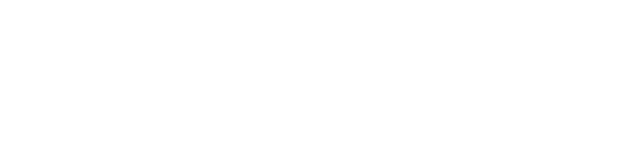
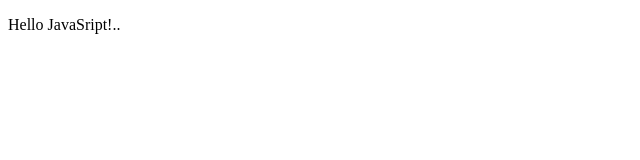
Before and after one commit to suraj59357/Project2, a plain HTML site: page index.html in a window 1280 px wide. Shown: the whole page, without its empty margins (0-640 px from the left). Drawn offline with Linux system fonts and the light colour scheme.

Commit message:
Changed something

```diff
--- a/index.html
+++ b/index.html
@@ -6,6 +6,6 @@
     <title>Sample Code </title>
 </head>
 <body>
-
+    <p>Hello JavaSript!..</p>
 </body>
 </html>
```
